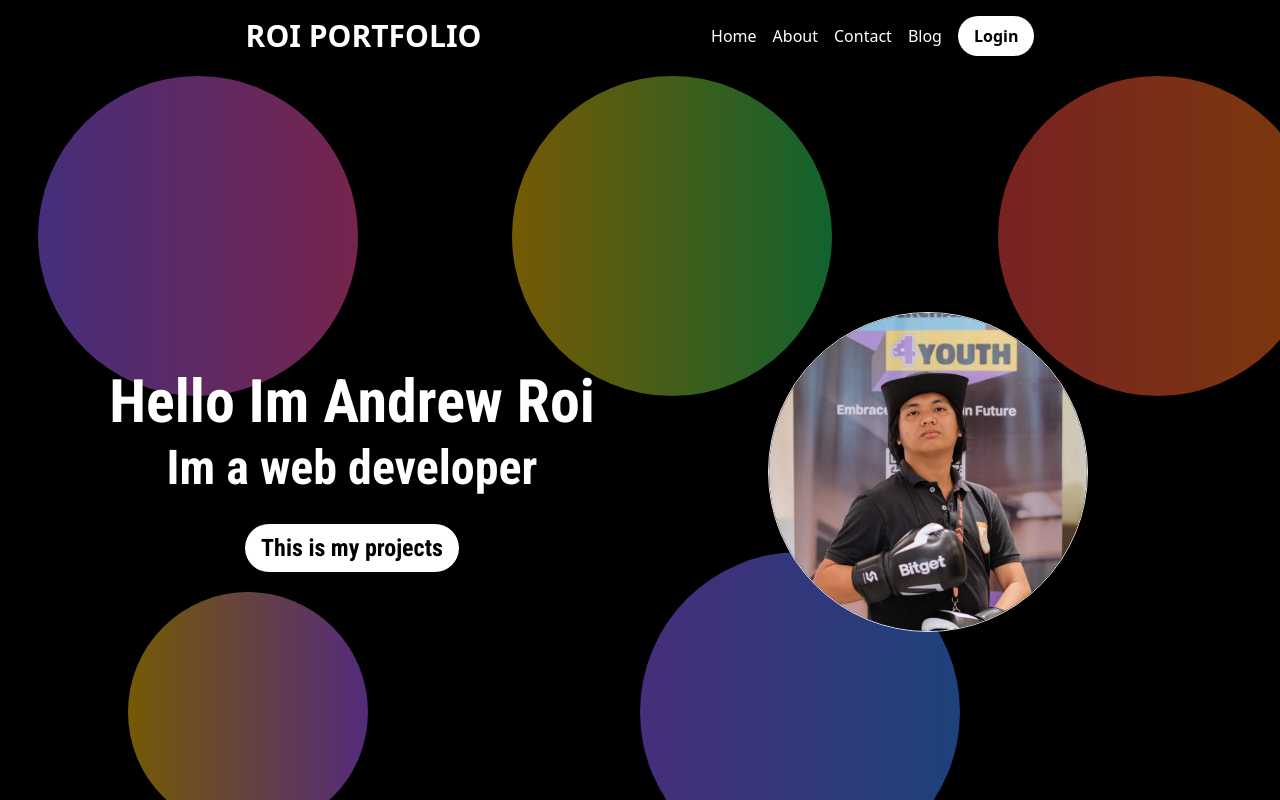
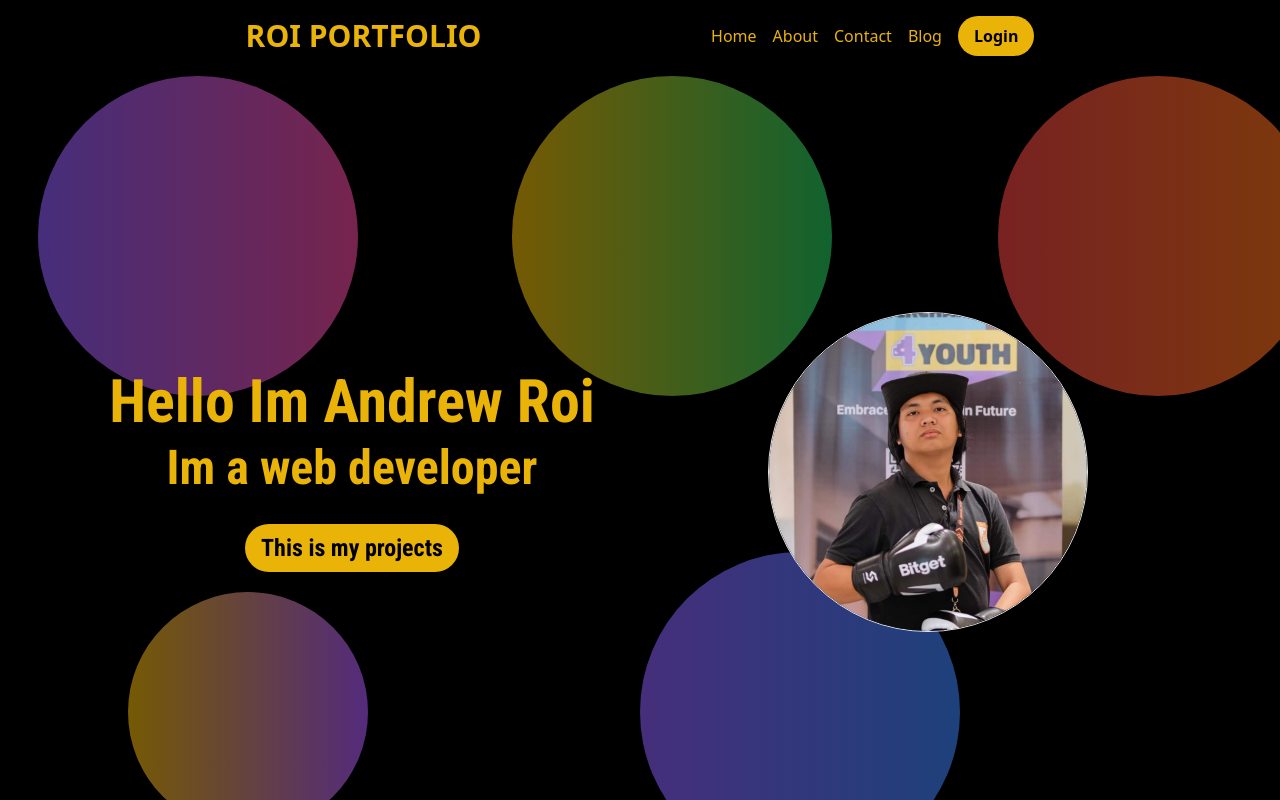
Before and after one commit to eiwaz123/PORTFOLIO, a React (Vite) app: page / in a window 1280 px wide. Shown: the top 800 px of the page. Built offline with nearby package versions, Linux system fonts and the light colour scheme.

Commit message:
LAHAT NANG TEXT AY YELLOW

```diff
--- a/src/Components/About/About.jsx
+++ b/src/Components/About/About.jsx
@@ -18,14 +18,14 @@ const About = () => {
       </div>
 
       <div data-aos="fade-up" className=" px-10 flex flex-col justify-center order-2 md:order-2  ">
-        <h1 className="text-white font-roboto font-bold text-6xl  ">
+        <h1 className="text-yellow-500 font-roboto font-bold text-6xl  ">
           About me
         </h1>
         <br />
         <h1   className="text-yellow-500 font-roboto font-bold text-4xl ">
           Andrew Roi Pascual -Web developer
         </h1>
-        <h1 className="text-white ">
+        <h1 className="text-yellow-500 ">
           Hello! Andrew Roi Pascual  is an aspiring web developer based in
           Philippines who have a passion to create a beautiful, functional and user-friendly
           websites. who also eager to learn new things enagage on different challenges and
--- a/src/Components/Home/Home.jsx
+++ b/src/Components/Home/Home.jsx
@@ -6,15 +6,15 @@ const Home = () => {
       {/* Left */}
       <div className="flex flex-col gap-[2rem]  z-[2] items-center  order-2 md:justify-center  md:order-1 ">
         <div className="flex flex-col gap-3">
-          <h1 className="text-white text-center font-roboto font-bold text-5xl  md:text-6xl ">
+          <h1 className="text-yellow-500 text-center font-roboto font-bold text-5xl  md:text-6xl ">
             Hello Im Andrew Roi
           </h1>
-          <h1 className="text-white text-center font-roboto font-bold text-4xl  md:text-2xl lg:text-5xl">
+          <h1 className="text-yellow-500 text-center font-roboto font-bold text-4xl  md:text-2xl lg:text-5xl">
             Im a web developer
           </h1>
         </div>
         <div className="flex justify-center">
-          <button className=" bg-white px-4 py-2 rounded-full font-roboto text-black font-bold text-2xl  md:text-2xl  ">
+          <button className=" bg-yellow-500 px-4 py-2 rounded-full font-roboto text-black font-bold text-2xl  md:text-2xl  ">
             This is my projects
           </button>
         </div>
--- a/src/Components/Home/navbar.jsx
+++ b/src/Components/Home/navbar.jsx
@@ -3,13 +3,13 @@ import react from "react";
 const Navbar = () => {
   return (
     <nav  className="bg-black w-full px-4 py-4 flex items-center justify-evenly  transition-all delay-50 ease-in-out    " >
-      <div className="text-white font-bold text-3xl  ">ROI PORTFOLIO</div>
+      <div className="text-yellow-500 font-bold text-3xl  ">ROI PORTFOLIO</div>
       <div className="hidden items-center gap-4 text-1xl   md:flex     ">
-        <a className="text-white transition-all delay-50 ease-in-out  " href="#home"   >Home</a>
-        <a className="text-white " href="#about">About</a>
-        <a className="text-white" href="#">Contact</a>
-        <a className="text-white" href="#">Blog</a>
-        <button className=" bg-white px-4 py-2 rounded-full text-black font-bold ">Login</button>
+        <a className="text-yellow-500 transition-all delay-50 ease-in-out  " href="#home"   >Home</a>
+        <a className="text-yellow-500 " href="#about">About</a>
+        <a className="text-yellow-500" href="#">Contact</a>
+        <a className="text-yellow-500" href="#">Blog</a>
+        <button className=" bg-yellow-500 px-4 py-2 rounded-full text-black font-bold ">Login</button>
       </div>
 
     </nav>
--- a/src/Components/SPECIALIZE/skills.jsx
+++ b/src/Components/SPECIALIZE/skills.jsx
@@ -1,10 +1,18 @@
 import react from "react";
-
+import { FaReact } from "react-icons/fa";
+ const style = { color: "orange", fontSize: "1.5em" }
 const Skills = () => {
   return (
+    <section className=" w-full h-screen grid grid-cols-1 md:grid-cols-2 overflow-hidden transition-all delay-50 ease-in ">
 
-    <div className="">SPECIALIZE</div>
-  )
+      <FaReact style={style}  />
+
+
+
+
+
+    </section>
+  );
 };
 
 export default Skills;
```
